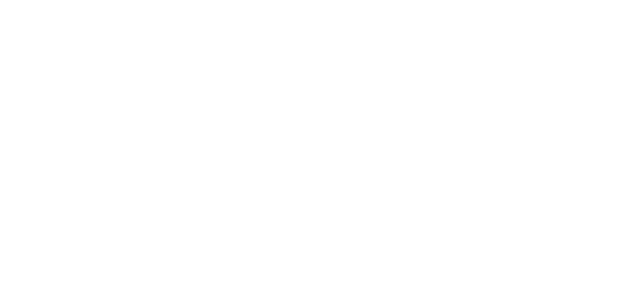
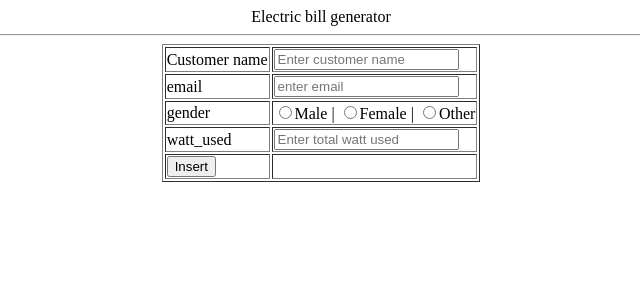
Before and after one commit to ribyte/CRUD_DONOR, a Django app: page /insert in a window 1280 px wide. Before the commit the part shown is empty. Shown: the top 300 px of the page, without its empty margins (319-959 px from the left). Run offline with Django 3.2, Linux system fonts and the light colour scheme.

Commit message:
Various changes

```diff
--- a/CRUDop/CRUD/templates/index.html
+++ b/CRUDop/CRUD/templates/index.html
@@ -6,6 +6,7 @@
     <center>
     <center>Electric bill generator</center>
     <hr/>
+    <a href="{%url 'insertcustomer' %}">create new customer</a>
     <table border="1">
         <tr>
             <th>cusid</th>
--- a/CRUDop/CRUD/templates/insert.html
+++ b/CRUDop/CRUD/templates/insert.html
@@ -0,0 +1,43 @@
+<!DOCTYPE html>
+<body>
+    <title>Insert Record</title>
+</body>
+<body>
+    <center>
+    <center>Electric bill generator</center>
+    <hr/>
+    <form method="POST">
+        {% csrf_token %}
+    <table border="1">
+        <tr>
+            <td>Customer name</td>
+            <td><input type="text" placeholder="Enter customer name" name="c_name"></td>
+        </tr>
+        <tr>
+            <td>email</td>
+            <td><input type="text" placeholder="enter email" name="email"></td>
+        </tr>
+        <tr>
+            <td>gender</td>
+            <td><input type="radio" name="gender" value="M">Male | <input type="radio" name="gender" value="F">Female | <input type="radio" name="gender" value="O">Other</td>
+        </tr>
+        <tr>
+            <td>watt_used</td>
+            <td><input type="float" name="watt_used" placeholder="Enter total watt used"></td>
+        </tr>
+        <tr>
+            <td><input type="submit" value="Insert"></td>
+            <td>
+                {% if messages %}
+    {% for mess in messages %}
+    <b style="color: blue;">{{mess}}</b>
+    {% endfor %}
+    {% endif %}
+            </td>
+        </tr>
+    </table>
+
+</form>
+</center>
+</body>
+</html>
--- a/CRUDop/CRUD/views.py
+++ b/CRUDop/CRUD/views.py
@@ -15,7 +15,7 @@
             saverecord.gender=request.POST.get('gender')
             saverecord.watt_used=request.POST.get('watt_used')
             saverecord.save()
-            messages.sucess(request,'Customer '+saverecord.c_name+' is saved sucessfully')
+            messages.success(request,'Customer '+saverecord.c_name+' is saved sucessfully')
             return render(request,'insert.html')
 
     else:
--- a/CRUDop/CRUDop/settings.py
+++ b/CRUDop/CRUDop/settings.py
@@ -10,6 +10,7 @@
 https://docs.djangoproject.com/en/3.2/ref/settings/
 """
 import os.path
+import psycopg2
 from pathlib import Path
 
 # Build paths inside the project like this: BASE_DIR / 'subdir'.
--- a/CRUDop/CRUDop/urls.py
+++ b/CRUDop/CRUDop/urls.py
@@ -20,5 +20,5 @@
 urlpatterns = [
     path('admin/', admin.site.urls),
     path('',views.showcustomer,name="showcustomer"),
-    path('insert',views.insertcustomer,name="Insertcustomer")
+    path('insert',views.insertcustomer,name="insertcustomer")
 ]
```
Also changed, not shown: CRUDop/CRUD/migrations/0001_initial.py (deleted), CRUDop/CRUD/migrations/__init__.py (deleted).
